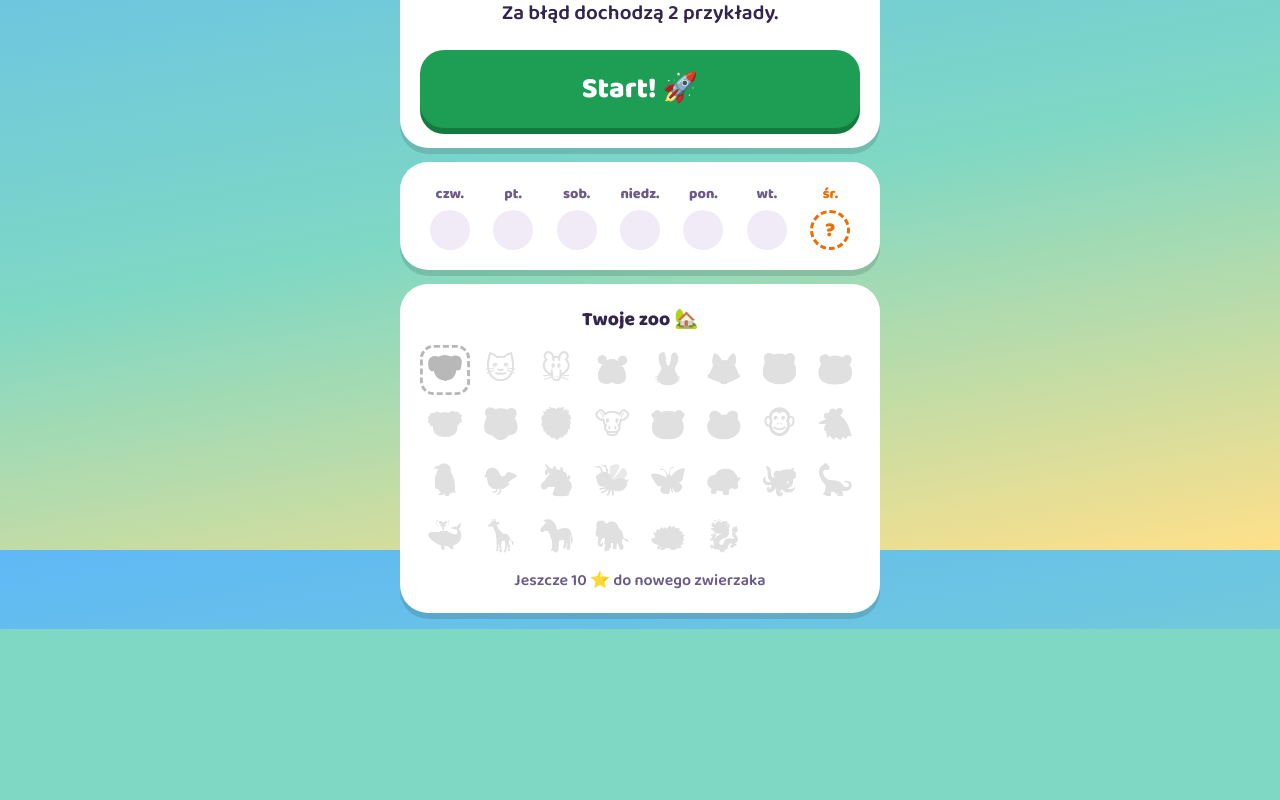
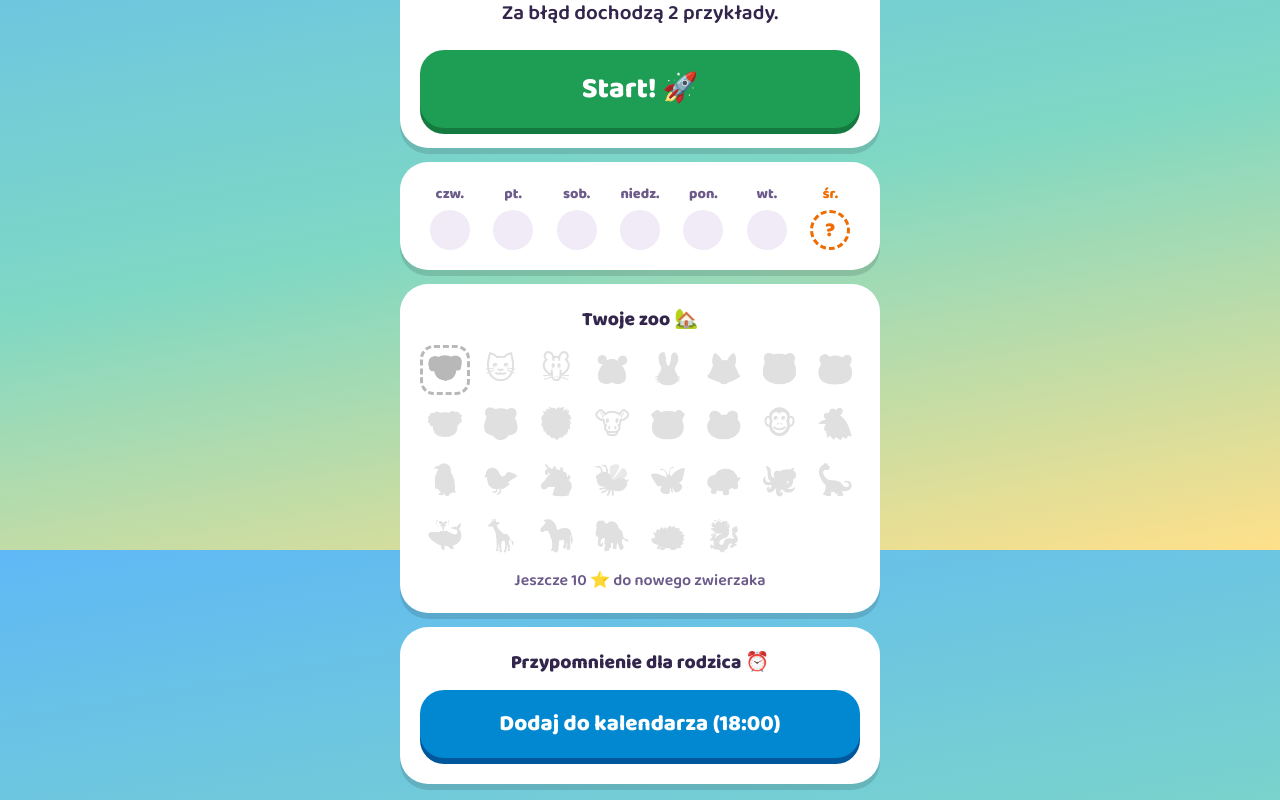
Before and after one commit to jkatnik/liczymy, a React (Vite) app: page / in a window 1280 px wide. Shown: the part 250-1050 px from the top of the page. Before the commit the page ends 879 px from the top, so only its background shows below. Built offline with nearby package versions, Linux system fonts and the light colour scheme.

Commit message:
Przypomnienie dla rodzica: budzik Android (SET_ALARM) z fallbackiem do Kalendarza Google
Co-Authored-By: Claude Opus 5.5 <noreply@anthropic.com>

```diff
--- a/src/App.css
+++ b/src/App.css
@@ -76,3 +76,4 @@ button:focus-visible{outline:4px solid var(--fiolet-ciemny);outline-offset:3px}
   *,*::before,*::after{animation-duration:1ms!important;animation-iteration-count:1!important;transition-duration:1ms!important}
   .konfetti{display:none}
 }
+.przypomnienie{margin:12px 0 6px;text-decoration:none;text-align:center}
--- a/src/App.jsx
+++ b/src/App.jsx
@@ -88,6 +88,24 @@ export default function App() {
   )
 }
 
+const ANDROID = /Android/i.test(navigator.userAgent)
+const PRZYPOMNIENIE = 'Poćwicz z dzieckiem liczenie'
+
+// Android: budzik przez intent SET_ALARM (bez powtarzania — EXTRA_DAYS nie da się przekazać w linku).
+// Gdy Chrome nie otworzy Zegara, przechodzi na browser_fallback_url, czyli codzienne wydarzenie w Kalendarzu Google.
+function linkPrzypomnienia() {
+  const d = dzis().replaceAll('-', '')
+  const kalendarz = 'https://calendar.google.com/calendar/render?' + new URLSearchParams({
+    action: 'TEMPLATE', text: PRZYPOMNIENIE + ' 🦊', details: location.href,
+    dates: `${d}T180000/${d}T181500`, ctz: Intl.DateTimeFormat().resolvedOptions().timeZone, recur: 'RRULE:FREQ=DAILY',
+  })
+  if (!ANDROID) return kalendarz
+  return 'intent:#Intent;action=android.intent.action.SET_ALARM;'
+    + 'i.android.intent.extra.alarm.HOUR=18;i.android.intent.extra.alarm.MINUTES=0;'
+    + `S.android.intent.extra.alarm.MESSAGE=${encodeURIComponent(PRZYPOMNIENIE)};`
+    + `S.browser_fallback_url=${encodeURIComponent(kalendarz)};end`
+}
+
 function Start({ stan, onStart }) {
   const t = dzis()
   const zrobione = !!stan.dni[t]
@@ -126,6 +144,13 @@ function Start({ stan, onStart }) {
           <span key={k} className={k < odblokowane ? 'mam' : k === odblokowane ? 'zablokowane nastepny' : 'zablokowane'}>{z}</span>)}
       </div>
       <small>Jeszcze {doNastepnego} ⭐ do nowego zwierzaka</small>
+    </div>
+    <div className="card">
+      <b className="tytul">Przypomnienie dla rodzica ⏰</b>
+      <a className="big-btn alt przypomnienie" href={linkPrzypomnienia()}>
+        {ANDROID ? 'Ustaw budzik na 18:00' : 'Dodaj do kalendarza (18:00)'}
+      </a>
+      {ANDROID && <small>Zaznacz w budziku powtarzanie codziennie</small>}
     </div>
   </>
 }
```
